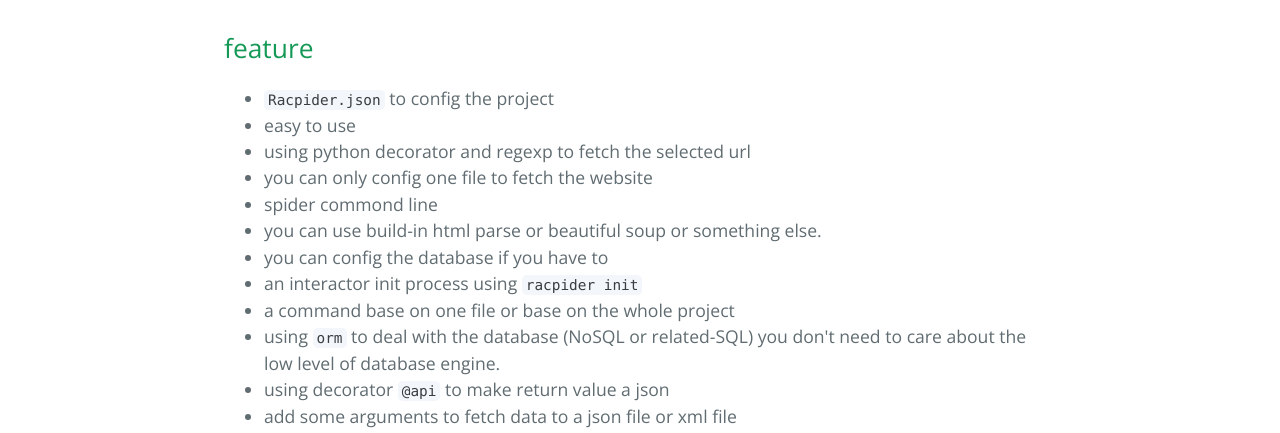
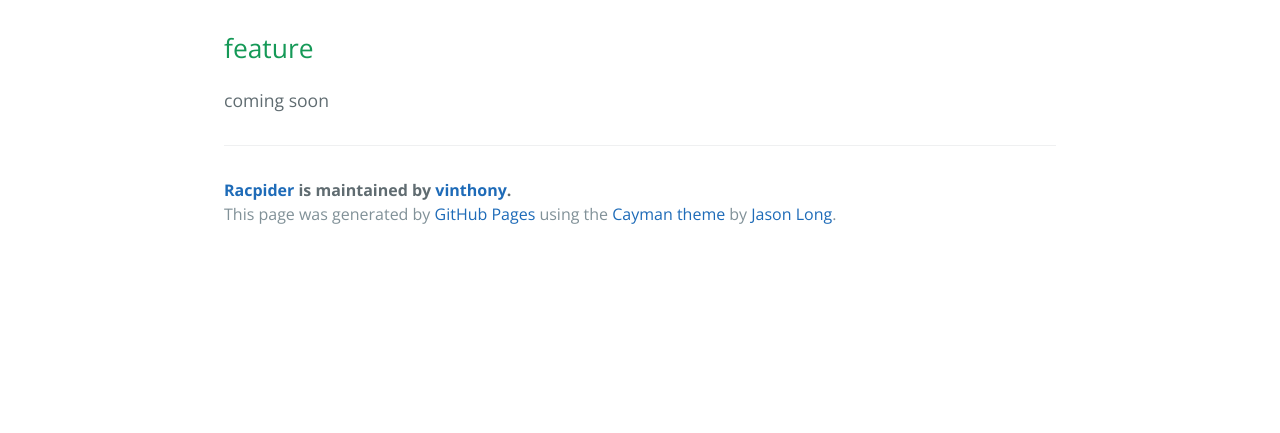
Before and after one commit to vinthony/racpider, a plain HTML site: page index.html in a window 1280 px wide. Shown: the part 514-947 px from the top of the page. After the commit the page ends 800 px from the top, so only its background shows below. Drawn offline with nearby package versions, Linux system fonts and the light colour scheme.

Commit message:
Create gh-pages branch via GitHub

```diff
--- a/index.html
+++ b/index.html
@@ -27,26 +27,7 @@
 <h2>
 <a id="feature" class="anchor" href="#feature" aria-hidden="true"><span class="octicon octicon-link"></span></a>feature</h2>
 
-<ul>
-<li>
-<code>Racpider.json</code> to config the project</li>
-<li>easy to use</li>
-<li>using python decorator and regexp to fetch the selected url</li>
-<li>you can only config one file to fetch the website</li>
-<li>spider commond line</li>
-<li>you can use build-in html parse or beautiful soup or something else.</li>
-<li>you can config the database if you have to</li>
-<li>an interactor init process using <code>racpider init</code>
-</li>
-<li>a command base on one file or base on the whole project</li>
-<li>using <code>orm</code> to deal with the database (NoSQL or related-SQL) you don't need to
-care about the low level of database engine.</li>
-<li>using decorator <code>@api</code> to make return value a json</li>
-<li>add some arguments to fetch data to a json file or xml file</li>
-<li>have beautiful web client ,dragging to build returning api</li>
-<li>using <code>racpider install</code> to update the necessary libraries which is defined in config<br>
-</li>
-</ul>
+<p>coming soon</p>
 
       <footer class="site-footer">
         <span class="site-footer-owner"><a href="https://github.com/vinthony/racpider">Racpider</a> is maintained by <a href="https://github.com/vinthony">vinthony</a>.</span>
--- a/params.json
+++ b/params.json
@@ -1 +1 @@
-{"name":"Racpider","tagline":"a spider framework base on python","body":"# racpider\r\na spider framework base on python\r\n\r\n\r\n## feature\r\n\r\n* `Racpider.json` to config the project\r\n* easy to use\r\n* using python decorator and regexp to fetch the selected url\r\n* you can only config one file to fetch the website\r\n* spider commond line\r\n* you can use build-in html parse or beautiful soup or something else.\r\n* you can config the database if you have to\r\n* an interactor init process using `racpider init`\r\n* a command base on one file or base on the whole project\r\n* using `orm` to deal with the database (NoSQL or related-SQL) you don't need to \r\ncare about the low level of database engine.\r\n* using decorator `@api` to make return value a json\r\n* add some arguments to fetch data to a json file or xml file\r\n* have beautiful web client ,dragging to build returning api\r\n* using `racpider install` to update the necessary libraries which is defined in config  ","google":"","note":"Don't delete this file! It's used internally to help with page regeneration."}
+{"name":"Racpider","tagline":"a spider framework base on python","body":"# racpider\r\na spider framework base on python\r\n\r\n\r\n## feature\r\n\r\ncoming soon","google":"","note":"Don't delete this file! It's used internally to help with page regeneration."}
```
